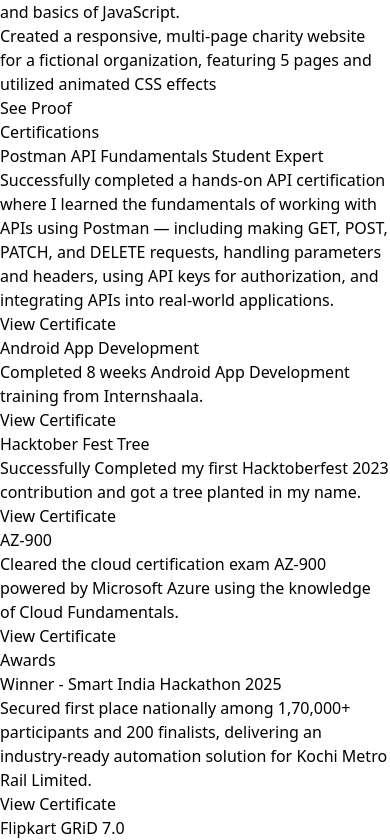
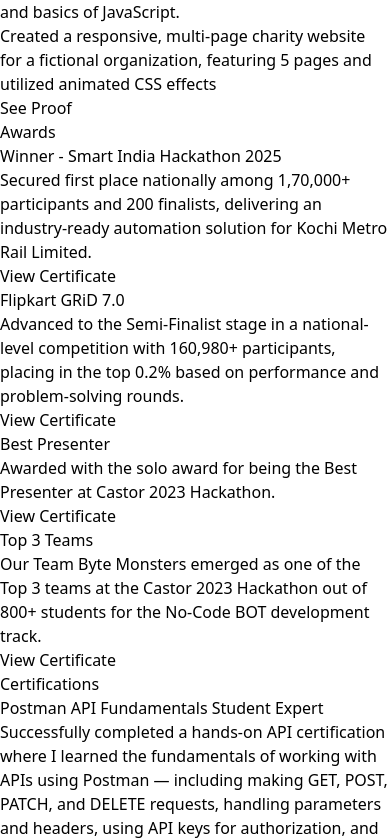
Before and after one commit to Shefalikaushal13/Portfolio-Website, a React (Vite) app: page / in a window 390 px wide. Shown: the part 11160-12000 px from the top of the page. Built offline with nearby package versions, Linux system fonts and the light colour scheme.

Commit message:
Cert link added

```diff
--- a/src/Components/Certifications/CertificationCard.jsx
+++ b/src/Components/Certifications/CertificationCard.jsx
@@ -2,7 +2,7 @@
 
 const CertificationCard = ({ title, description, certLink }) => {
   return (
-    <div className="flex flex-col w-96 bg-[#0c0e19] shadow-xl shadow-slate-900 rounded-2xl p-4 mt-6 min-h-[360px]">
+    <div className="flex flex-col w-96 bg-[#0c0e19] shadow-xl shadow-slate-900 rounded-2xl p-4 min-h-[360px]">
       <div className="flex-1">
         <h3 className="text-xl md:text-2xl font-bold leading-normal mb-3">
           {title}
--- a/src/Components/Certifications/Certifications.jsx
+++ b/src/Components/Certifications/Certifications.jsx
@@ -6,9 +6,34 @@
   return (
     <ScrollAnimatedSection>
       <div id="Certifications" className="pt-6 md:pt-12 px-6 md:px-24 text-white">
-        <h1 className="text-2xl md:text-4xl text-white font-bold text-center">Certifications</h1>
-        <div className="flex flex-wrap justify-center gap-14 mt-4">
+        {/* Awards Section */}
+        <h1 className="text-2xl md:text-4xl text-white font-bold text-center">Awards</h1>
+        <div className="flex flex-wrap justify-center gap-x-10 gap-y-8 mt-8">
+          <CertificationCard
+            title="Winner - Smart India Hackathon 2025"
+            description="Secured first place nationally among 1,70,000+ participants and 200 finalists, delivering an industry-ready automation solution for Kochi Metro Rail Limited."
+            certLink="https://drive.google.com/file/d/13HslgPtyP9KcLSjDVQeAy4dH9sxbuMkp/view?usp=sharing"
+          />
+          <CertificationCard
+            title="Flipkart GRiD 7.0"
+            description="Advanced to the Semi-Finalist stage in a national-level competition with 160,980+ participants, placing in the top 0.2% based on performance and problem-solving rounds."
+            certLink="https://drive.google.com/file/d/1W7r1n_7EhtWfSTL3I9tzCAmvw9xQbw9V/view"
+          />
+          <CertificationCard
+            title="Best Presenter"
+            description="Awarded with the solo award for being the Best Presenter at Castor 2023 Hackathon."
+            certLink="https://drive.google.com/file/d/1jVxFGg222jzmWHzUN1iY2z-TR-OGxrfq/view"
+          />
+          <CertificationCard
+            title="Top 3 Teams"
+            description=" Our Team Byte Monsters emerged as one of the Top 3 teams
+          at the Castor 2023 Hackathon out of 800+ students for the No-Code BOT development track."
+            certLink="https://drive.google.com/file/d/1q9-et0kyjCFcHveIagqsS2k4ksIzFiRY/view"
+          />
+        </div>
 
+        <h1 className="text-2xl md:text-4xl text-white font-bold text-center mt-14">Certifications</h1>
+        <div className="flex flex-wrap justify-center gap-x-10 gap-y-8 mt-8">
           <CertificationCard
             title="Postman API Fundamentals Student Expert"
             description="Successfully completed a hands-on API certification where I learned the fundamentals of working with APIs using Postman —
@@ -36,31 +61,6 @@
             certLink="https://drive.google.com/file/d/1uO9fZDFTfwcG2qQPjUmUzijWSid8dZFv/view"
           />
         </div>
-
-        {/* Awards Section */}
-        <h1 className="text-2xl md:text-4xl text-white font-bold text-center mt-10">Awards</h1>
-        <div className="flex flex-wrap justify-center gap-14 mt-4">
-          <CertificationCard
-            title="Winner - Smart India Hackathon 2025"
-            description="Secured first place nationally among 1,70,000+ participants and 200 finalists, delivering an industry-ready automation solution for Kochi Metro Rail Limited."
-          />
-          <CertificationCard
-            title="Flipkart GRiD 7.0"
-            description="Advanced to the Semi-Finalist stage in a national-level competition with 160,980+ participants, placing in the top 0.2% based on performance and problem-solving rounds."
-            certLink="https://drive.google.com/file/d/1W7r1n_7EhtWfSTL3I9tzCAmvw9xQbw9V/view"
-          />
-          <CertificationCard
-            title="Best Presenter"
-            description="Awarded with the solo award for being the Best Presenter at Castor 2023 Hackathon."
-            certLink="https://drive.google.com/file/d/1jVxFGg222jzmWHzUN1iY2z-TR-OGxrfq/view"
-          />
-          <CertificationCard
-            title="Top 3 Teams"
-            description=" Our Team Byte Monsters emerged as one of the Top 3 teams
-          at the Castor 2023 Hackathon out of 800+ students for the No-Code BOT development track."
-            certLink="https://drive.google.com/file/d/1q9-et0kyjCFcHveIagqsS2k4ksIzFiRY/view"
-          />
-        </div>
       </div>
     </ScrollAnimatedSection>
   );
--- a/src/Components/Experience/Experience.jsx
+++ b/src/Components/Experience/Experience.jsx
@@ -11,7 +11,7 @@
         <h1 className="text-2xl md:text-4xl text-white font-bold text-center">Experience</h1>
 
         {/* Experience Cards Row */}
-        <div className="flex flex-col gap-8 mt-12 w-full">
+        <div className="flex flex-col gap-8 mt-8 w-full">
 
 
             <div className="flex flex-col lg:flex-row gap-6 bg-slate-950 bg-opacity-45 rounded-lg p-4 items-center w-full">
```
